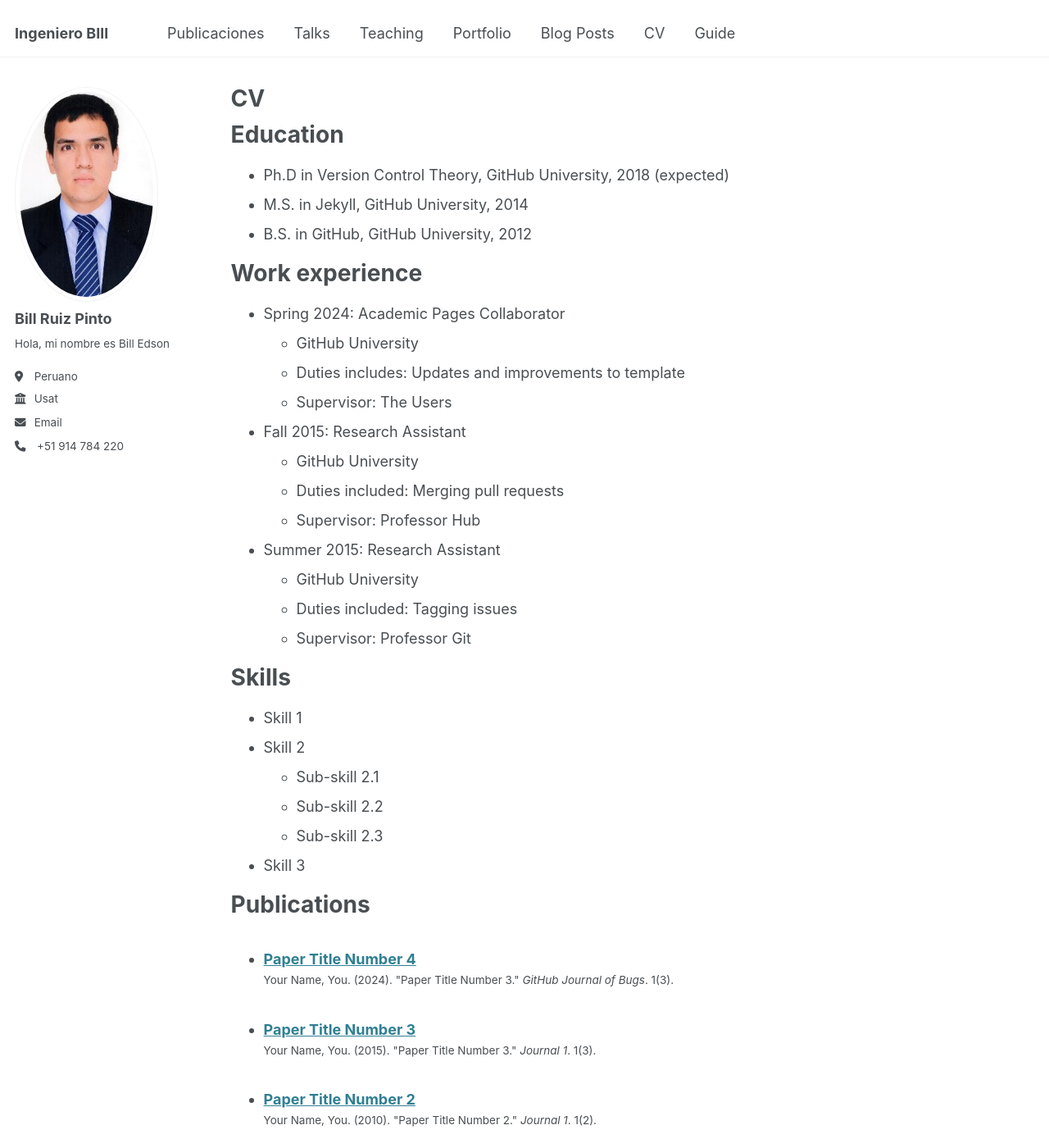
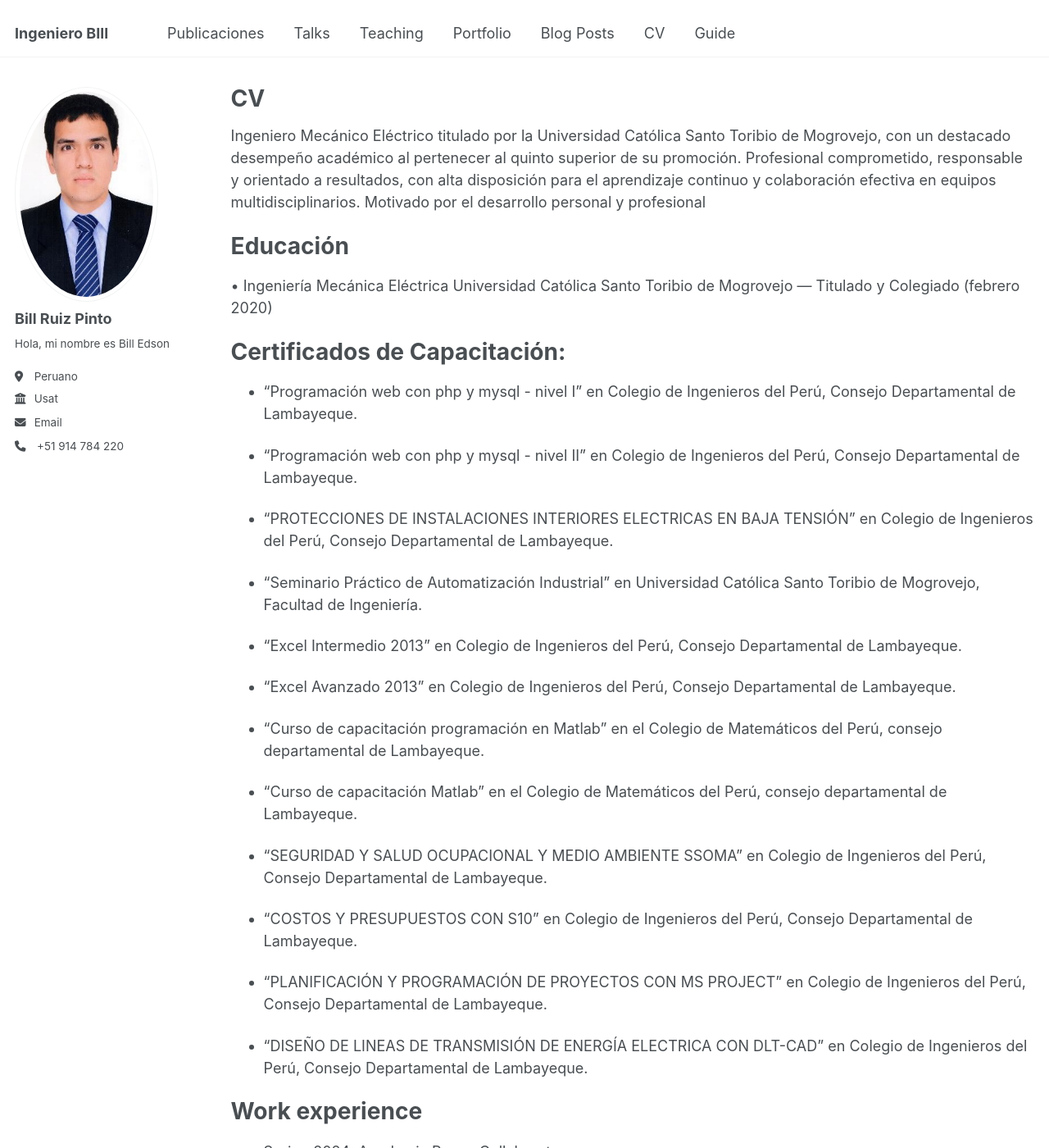
Before and after one commit to IngenieroBill/Cv, a Jekyll site: the page built from _pages/cv.md, in a window 1280 px wide and 1400 px high. Shown: the whole window at 82% size. Built offline with Jekyll 4.4.1, drawn with Linux system fonts in a browser that asks for light colours.

Commit message:
Actualización de archivos de datos

```diff
--- a/_pages/cv.md
+++ b/_pages/cv.md
@@ -8,12 +8,39 @@ redirect_from:
 ---
 
 {% include base_path %}
+Ingeniero Mecánico Eléctrico titulado por la Universidad Católica Santo Toribio de Mogrovejo, con un destacado desempeño académico al pertenecer al quinto superior de su promoción. Profesional comprometido, responsable y orientado a resultados, con alta disposición para el aprendizaje continuo y colaboración efectiva en equipos multidisciplinarios. Motivado por el desarrollo personal y profesional
 
-Education
+Educación
 ======
-* Ph.D in Version Control Theory, GitHub University, 2018 (expected)
-* M.S. in Jekyll, GitHub University, 2014
-* B.S. in GitHub, GitHub University, 2012
+•	Ingeniería Mecánica Eléctrica
+Universidad Católica Santo Toribio de Mogrovejo — Titulado y Colegiado (febrero 2020)
+
+Certificados de Capacitación:
+======
+* “Programación web con php y mysql - nivel I” en Colegio de Ingenieros del Perú, Consejo Departamental de Lambayeque.
+
+* “Programación web con php y mysql - nivel II” en Colegio de Ingenieros del Perú, Consejo Departamental de Lambayeque.
+
+* “PROTECCIONES DE INSTALACIONES INTERIORES ELECTRICAS EN BAJA TENSIÓN” en Colegio de Ingenieros del Perú, Consejo Departamental de Lambayeque.
+
+* “Seminario Práctico de Automatización Industrial” en Universidad Católica Santo Toribio de Mogrovejo, Facultad de Ingeniería.
+
+* “Excel Intermedio 2013” en Colegio de Ingenieros del Perú, Consejo Departamental de Lambayeque.
+
+* “Excel Avanzado 2013” en Colegio de Ingenieros del Perú, Consejo Departamental de Lambayeque.
+
+* “Curso de capacitación programación en Matlab” en el Colegio de Matemáticos del Perú, consejo departamental de Lambayeque.
+
+* “Curso de capacitación Matlab” en el Colegio de Matemáticos del Perú, consejo departamental de Lambayeque.
+
+* “SEGURIDAD Y SALUD OCUPACIONAL Y MEDIO AMBIENTE SSOMA” en Colegio de Ingenieros del Perú, Consejo Departamental de Lambayeque.
+
+* “COSTOS Y PRESUPUESTOS CON S10” en Colegio de Ingenieros del Perú, Consejo Departamental de Lambayeque.
+
+* “PLANIFICACIÓN Y PROGRAMACIÓN DE PROYECTOS CON MS PROJECT” en Colegio de Ingenieros del Perú, Consejo Departamental de Lambayeque.
+
+* “DISEÑO DE LINEAS DE TRANSMISIÓN DE ENERGÍA ELECTRICA CON DLT-CAD” en Colegio de Ingenieros del Perú, Consejo Departamental de Lambayeque.
+
 
 Work experience
 ======
```
